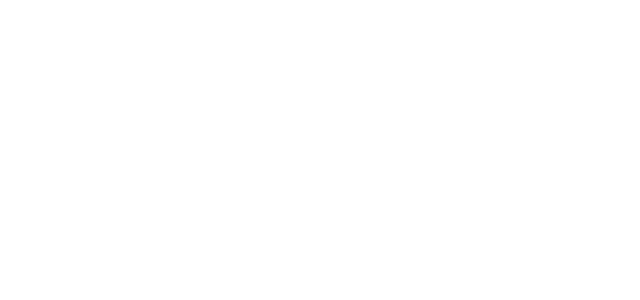
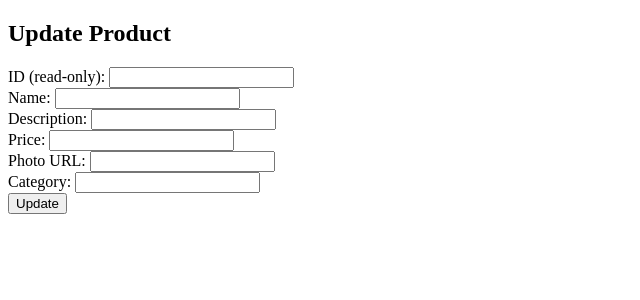
Before and after one commit to deep473/dec-proj-fe, a React (Vite) app: page /updateProduct in a window 1280 px wide. Before the commit this address had no page. Shown: the top 300 px of the page, without its empty margins (0-640 px from the left). Built offline with nearby package versions, Linux system fonts and the light colour scheme.

Commit message:
del/ upd prods

```diff
--- a/src/App.jsx
+++ b/src/App.jsx
@@ -6,6 +6,7 @@
 import Customer_home from "./pages/Customer_home";
 import Add_product from "./pages/Add_product";
 import Show_products from "./pages/Show_products";
+import UpdateProduct from "./pages/UpdateProduct";
 
 function App() {
 
@@ -20,7 +21,9 @@
 
           <Route path = "/addProd"  element = {<Add_product
            />} />
-          <Route path = "/viewAllProd"  element = {<Show_products />} />
+          <Route path = "/showProducts"  element = {<Show_products />} />
+
+          <Route path="/updateProduct" element={<UpdateProduct />} />
       </Routes>
     </>
   )
--- a/src/pages/Admin_home.jsx
+++ b/src/pages/Admin_home.jsx
@@ -7,7 +7,7 @@
       <h3>Welcome to Admin Home</h3>
 
       <NavLink to = "/addProd">Add Product</NavLink>
-      <NavLink to = "/viewAllProd">View all Products</NavLink>
+      <NavLink to = "/showProducts">View all Products</NavLink>
     </>
   )
 }
--- a/src/pages/Show_products.jsx
+++ b/src/pages/Show_products.jsx
@@ -1,17 +1,20 @@
 import React, { useEffect, useState } from "react";
+import { useNavigate } from "react-router-dom";
 
 export default function Show_products() {
   const [products, setProducts] = useState([]);
   const [loading, setLoading] = useState(true);
   const [error, setError] = useState("");
+  const navigate = useNavigate();
 
   useEffect(() => {
-    const fetchProducts = async () => {
+    fetchAllProducts();
+  }, []);
+
+  const fetchAllProducts = async () => {
     try {
       const res = await fetch("http://localhost:8080/getAllProducts");
-        if (!res.ok) {
-          throw new Error("Failed to fetch products");
-        }
+      if (!res.ok) throw new Error("Failed to fetch products");
       const data = await res.json();
       setProducts(data);
     } catch (err) {
@@ -21,8 +24,25 @@
     }
   };
 
-    fetchProducts();
-  }, []);
+  const handleDelete = async (id) => {
+    try {
+      const res = await fetch("http://localhost:8080/deleteProduct", {
+        method: "POST",
+        headers: { "Content-Type": "application/x-www-form-urlencoded" },
+        body: new URLSearchParams({ id }),
+      });
+      const msg = await res.text();
+      alert(msg);
+      fetchAllProducts(); // refresh list
+    } catch (error) {
+      alert("Failed to delete product");
+    }
+  };
+
+  const handleUpdate = (product) => {
+    // navigate to update component with state
+    navigate("/updateProduct", { state: product });
+  };
 
   if (loading) return <p>Loading products...</p>;
   if (error) return <p>Error: {error}</p>;
@@ -37,6 +57,7 @@
           <th>Price</th>
           <th>Photo</th>
           <th>Category</th>
+          <th>More operations</th>
         </tr>
       </thead>
       <tbody>
@@ -47,14 +68,14 @@
             <td>{product.description}</td>
             <td>₹{product.price}</td>
             <td>
-              <img
-                src={product.photo}
-                alt={product.name}
-                width="100"
-                height="80"
-              />
+              <img src={product.photo} alt={product.name} width="100" height="80" />
             </td>
             <td>{product.category}</td>
+            <td>
+              <button onClick={() => handleUpdate(product)}>Update</button>
+              &nbsp;
+              <button onClick={() => handleDelete(product.id)}>Delete</button>
+            </td>
           </tr>
         ))}
       </tbody>
--- /dev/null
+++ b/src/pages/UpdateProduct.jsx
@@ -0,0 +1,46 @@
+import React, { useState } from "react";
+import { useLocation, useNavigate } from "react-router-dom";
+
+export default function UpdateProduct() {
+  const { state: product } = useLocation();
+  const navigate = useNavigate();
+
+  const [updatedProduct, setUpdatedProduct] = useState({ ...product });
+
+  const handleChange = (e) => {
+    const { name, value } = e.target;
+    setUpdatedProduct((prev) => ({
+      ...prev,
+      [name]: value,
+    }));
+  };
+
+  const handleSubmit = async (e) => {
+    e.preventDefault();
+    try {
+      const res = await fetch("http://localhost:8080/updateProduct", {
+        method: "POST",
+        headers: { "Content-Type": "application/json" },
+        body: JSON.stringify(updatedProduct),
+      });
+      const msg = await res.text();
+      alert(msg);
+      navigate("/showProducts");
+    } catch (error) {
+      alert("Update failed");
+    }
+  };
+
+  return (
+    <form onSubmit={handleSubmit}>
+      <h2>Update Product</h2>
+      <label>ID (read-only): <input value={updatedProduct.id} readOnly /></label><br />
+      <label>Name: <input name="name" value={updatedProduct.name} onChange={handleChange} /></label><br />
+      <label>Description: <input name="description" value={updatedProduct.description} onChange={handleChange} /></label><br />
+      <label>Price: <input name="price" value={updatedProduct.price} onChange={handleChange} /></label><br />
+      <label>Photo URL: <input name="photo" value={updatedProduct.photo} onChange={handleChange} /></label><br />
+      <label>Category: <input name="category" value={updatedProduct.category} onChange={handleChange} /></label><br />
+      <button type="submit">Update</button>
+    </form>
+  );
+}
```
Lines whose indentation alone changed are shown as unchanged.
